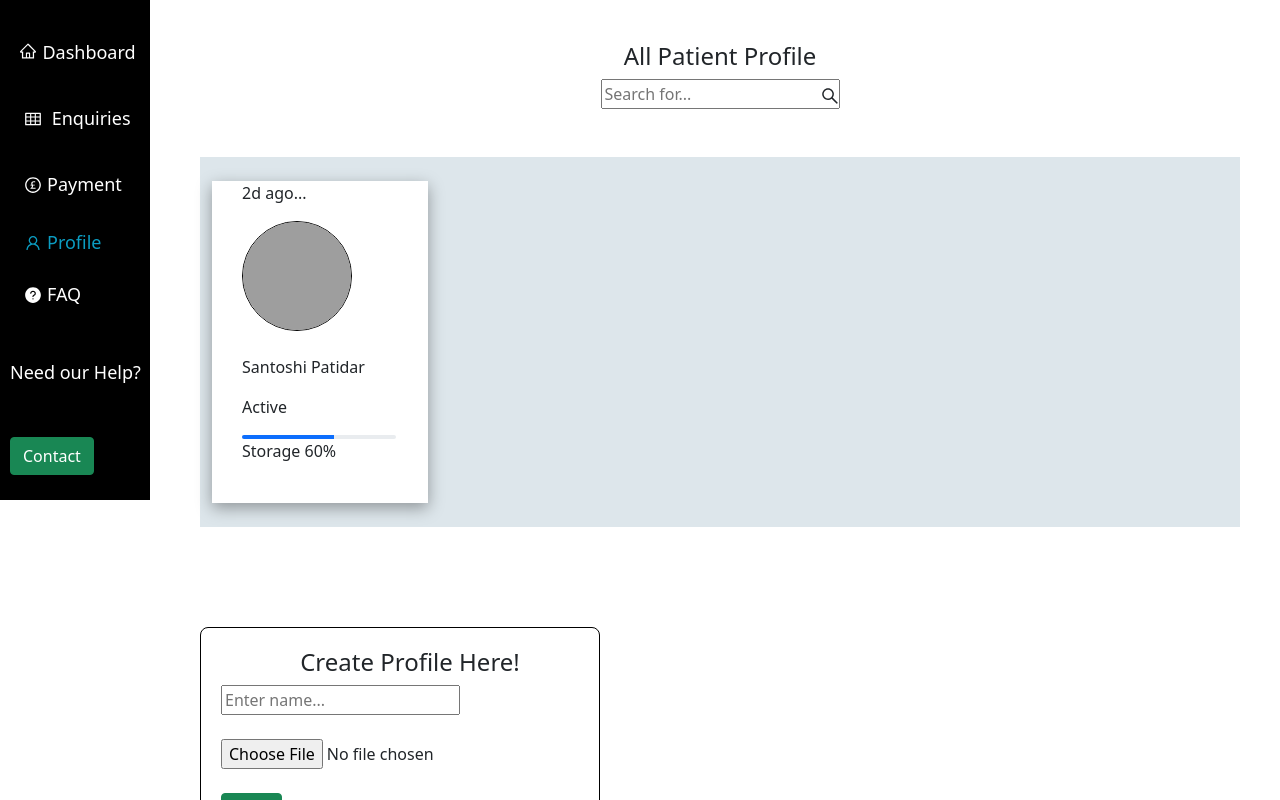
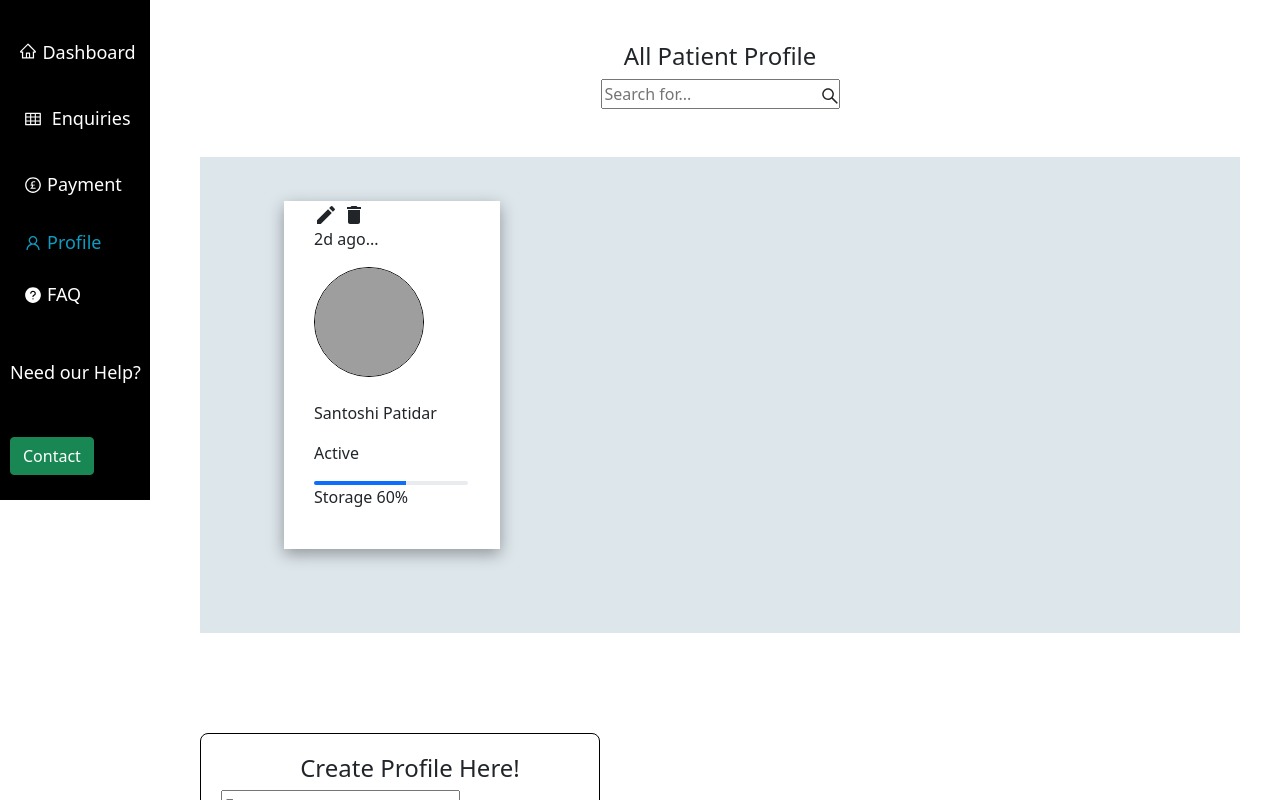
Before and after one commit to santoshiml/Hospital_patientProfile, a React (Create React App) app: page /profile in a window 1280 px wide. Shown: the top 800 px of the page. Built offline with nearby package versions, Linux system fonts and the light colour scheme; grey boxes are pictures that could not be loaded.

Commit message:
Delete feature add on profile

```diff
--- a/package.json
+++ b/package.json
@@ -4,6 +4,8 @@
   "private": true,
   "dependencies": {
     "@hookform/resolvers": "^2.9.1",
+    "@material-ui/core": "^4.12.4",
+    "@material-ui/icons": "^4.11.3",
     "@react-oauth/google": "^0.2.6",
     "@testing-library/jest-dom": "^5.16.4",
     "@testing-library/react": "^13.3.0",
--- a/public/index.html
+++ b/public/index.html
@@ -5,6 +5,7 @@
     <link rel="icon" href="%PUBLIC_URL%/favicon.ico" />
     <meta name="viewport" content="width=device-width, initial-scale=1" />
     <meta name="theme-color" content="#000000" />
+    <meta name="viewport" content="width=device-width, initial-scale=1.0">
     <meta
       name="description"
       content="Web site created using create-react-app"
--- a/src/App.css
+++ b/src/App.css
@@ -80,6 +80,7 @@
   padding-left: 30px;
   width: 216px;
   background-color: white;
+  margin-bottom: 60px;
 }
 .createprofile{
   padding-top: 20px;
@@ -372,3 +373,7 @@ a {
 a {
   color:white !important;
 }
+
+@media screen and (max-width: 800px) {
+
+}
--- a/src/Components/Dashboard.js
+++ b/src/Components/Dashboard.js
@@ -4,9 +4,9 @@ import { useNavigate } from "react-router";
 import SliderHome from "./SliderHome";
 import VisionMissin from "./VisionMissin";
 import Gallery from "./Gallery";
-import Newsletter from './Newsletter';
-import ImageText from './ImageText';
-import Counter from './Counter';
+import Newsletter from "./Newsletter";
+import ImageText from "./ImageText";
+import Counter from "./Counter";
 
 const Dashboard = () => {
   const navigate = useNavigate();
@@ -22,7 +22,7 @@ const Dashboard = () => {
   return (
     <div className="dashboard">
       <div className="dashboardbtn">
-      <img
+        <img
           src="https://www.globusmedical.com/international/wp-content/uploads/sites/8/2019/02/globus_logo_temp.png"
           className="logoimg"
         />
@@ -36,25 +36,47 @@ const Dashboard = () => {
         <button onClick={CoonectWithUs} className="dashboardBtn2">
           Connect With Us
         </button>
+      </div><br/>
+      <div>
+        <div>
+          <SliderHome />
+        </div>
+      </div><br/>
+
+      <div>
+        <div>
+          <Flowchart1 />
+        </div>
+      </div><br/>
+
+      <div>
+        <div>
+          <Counter />
+        </div>
+      </div><br/>
+
+      <div>
+        <div>
+          <VisionMissin />
+        </div>
+      </div><br/>
+
+      <div>
+        <div>
+          <Gallery />
+        </div>
       </div>
-      <br />
-      <SliderHome />
-      <br />
-      <br />
 
-      <Flowchart1 />
-      <br />
-      <br />
-      <Counter /><br/><br/>
-      <VisionMissin />
-      <br />
-      <br />
-      <Gallery />
-      <br />
-      <br />
-      <Newsletter /><br/><br/>
-      <ImageText /><br/><br/>
-
+      <div>
+        <div>
+          <Newsletter />
+        </div>
+      </div><br/>
+      <div>
+        <div>
+          <ImageText />
+        </div>
+      </div><br/>
     </div>
   );
 };
--- a/src/Components/Flowchart1.js
+++ b/src/Components/Flowchart1.js
@@ -8,7 +8,7 @@ export default class Flowchart1 extends Component {
   e=>end: End
   op1=>operation: Dr.Santoshi|department1
   op2=>operation: Dr.Patidar|department2
-  submit=>subroutine: Connect With us|external:>http://localhost:3000/contact
+  submit=>subroutine: Connect With us|external:>/contact
   condition=>condition: Appointment?
   st(right)->op1(right)->op2(right)->condition(yes)->submit(bottom)
   condition(no)->e`;
--- a/src/Components/Patientprofile.js
+++ b/src/Components/Patientprofile.js
@@ -1,6 +1,7 @@
 import React from "react";
 import {useNavigate, useParams} from 'react-router';
 import ProgressBar from "react-bootstrap/ProgressBar";
+
 
 export default function Patientprofile() {
     const navigate = useNavigate()
@@ -21,6 +22,7 @@ export default function Patientprofile() {
         getuser.map((item) =>item).filter((user) =>user.id===newid).map((data)=>{
             return(
                 <div className="profileborder1"><br/>
+
                 <center><img
                   src={data.image}
                   className="imgageTag"
--- a/src/Components/Profile.js
+++ b/src/Components/Profile.js
@@ -1,10 +1,11 @@
 import React, { useState } from "react";
 import { useNavigate } from "react-router";
 import ProgressBar from "react-bootstrap/ProgressBar";
-
 import { toast } from "react-toastify";
 import { AiOutlineSearch } from "react-icons/ai";
-import { Container, Row , Col} from "react-bootstrap";
+import { Container, Row, Col } from "react-bootstrap";
+import DeleteIcon from "@material-ui/icons/Delete";
+import EditIcon from "@material-ui/icons/Edit";
 
 const Profile = () => {
   const imgdata =
@@ -69,6 +70,17 @@ const Profile = () => {
     navigate(`/profile/profileinfo/${id}`);
   };
 
+  const removeProfile = (index) => {
+    var result = window.confirm("You want to delete your profile!");
+    if (result === true) {
+      let userlist = JSON.parse(localStorage.getItem("userinfo"));
+      userlist.splice(index, 1);
+      localStorage.setItem("userinfo", JSON.stringify(userlist));
+      setData(userlist);
+      toast.success(`Profile has beed deleted`)
+    }
+  };
+
   return (
     <div className="profile">
       <h4>
@@ -89,12 +101,15 @@ const Profile = () => {
         <br />
       </div>
 
-      <div className="container"><br/>
-      <Row>
-        {getuser.map((user) => {
+      <div className="container">
+        <br />
+        <Row style={{marginLeft:'60px', marginTop:'20px'}}>
+          {getuser.map((user, index) => {
             return (
               <Col sm={4}>
                 <div className="profileborder">
+                  <EditIcon />{" "}
+                  <DeleteIcon onClick={() => removeProfile(index)} />{" "}
                   <p>2d ago...</p>
                   <img
                     src={user.image}
@@ -107,7 +122,6 @@ const Profile = () => {
                   <br />
                   <br />
                   <p>{user.name}</p>
-
                   <p>Active</p>
                   <ProgressBar
                     now={60}
@@ -117,9 +131,11 @@ const Profile = () => {
                   <br />
                 </div>
               </Col>
+
             );
           })}
-        </Row><br/>
+        </Row>
+        <br />
       </div>
 
       <div className="userDetails">
```
Also changed, not shown: 1 other file (tests, documents, lock files or other folders). Lines whose indentation alone changed are shown as unchanged.
